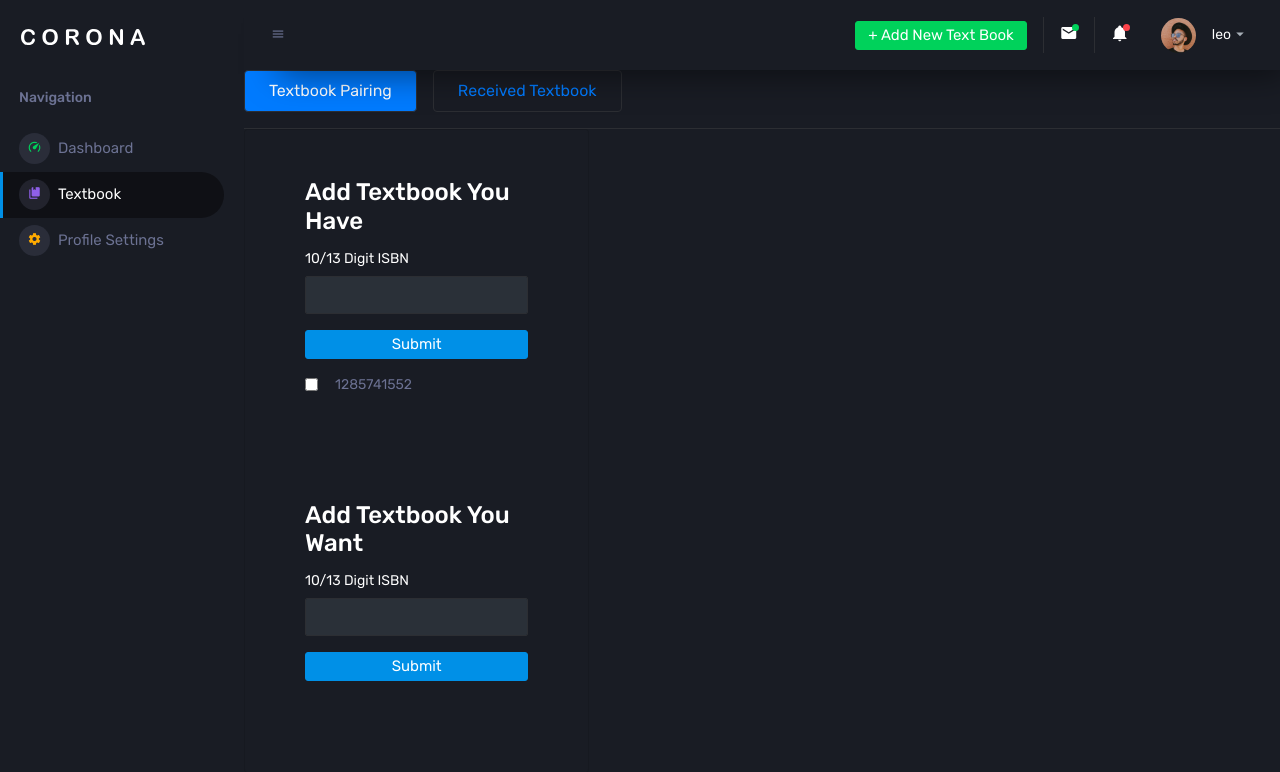
After one commit to leoqian2019/JanPlan-2023-Flask-Website, a Flask app: page /textbook/ in a window 1280 px wide. The commit adds this page. Shown: the top 772 px of the page. Run offline with Flask 3, Linux system fonts and the light colour scheme; a user stored in the database is signed in; some libraries are stand-ins or nearby versions.

Commit message:
add textbook pairing page

```diff
--- a/website/__init__.py
+++ b/website/__init__.py
@@ -16,7 +16,7 @@ def create_app():
     app.config['SQLALCHEMY_DATABASE_URI'] = "sqlite:///database.db"
     db.init_app(app)
 
-    from .models import Note, User
+    from .models import Book, User
     create_database(app)
 
     from .views import views
--- a/website/auth.py
+++ b/website/auth.py
@@ -1,6 +1,6 @@
 from flask import Blueprint, render_template, request, redirect, url_for, flash
 from . import db
-from .models import Note, User
+from .models import Book, User
 from flask_login import login_required, current_user, login_user, logout_user
 import re
 
@@ -14,12 +14,12 @@ def login():
     elif request.method == 'POST':
         email = request.form.get('email')
         password = request.form.get('password')
-        rememberMe = request.form.get("rememberMe") == 'on'
+        remember_me = request.form.get("rememberMe") == 'on'
 
         user = User.query.filter_by(email=email).first()
         if user:
             if password == user.password:
-                login_user(user, remember=rememberMe)
+                login_user(user, remember=remember_me)
                 return redirect(url_for('views.dashboard'))
             else:
                 return "password is incorrect"
--- a/website/templates/base.html
+++ b/website/templates/base.html
@@ -53,7 +53,7 @@
             {% else %}
             <li class="nav-item menu-items">
             {% endif %}
-                <a class="nav-link" href="#textbook">
+                <a class="nav-link" href="{{ url_for('views.textbook') }}">
               <span class="menu-icon">
                 <i class="mdi mdi-book-multiple"></i>
               </span>
@@ -89,7 +89,7 @@
                 <ul class="navbar-nav navbar-nav-right">
                     <li class="nav-item dropdown d-none d-lg-block">
                         <a class="nav-link btn btn-success create-new-button" id="addNewTextBook" aria-expanded="false"
-                           href="#textbook">+ Add New Text Book</a>
+                           href="{{ url_for('views.textbook') }}">+ Add New Text Book</a>
                     </li>
                     <li class="nav-item dropdown border-left">
                         <a class="nav-link count-indicator dropdown-toggle" id="messageDropdown" href="#"
--- /dev/null
+++ b/website/templates/textbook.html
@@ -0,0 +1,75 @@
+{% extends "base.html" %}
+
+{% block content %}
+    <ul class="nav nav-pills">
+        <li class="nav-item">
+            {% if textbook_page == "pair" %}
+                <a class="nav-link active" aria-current="page" href="{{ url_for('views.textbook') }}">Textbook
+                    Pairing</a>
+            {% else %}
+                <a class="nav-link" aria-current="page" href="{{ url_for('views.textbook') }}">Textbook Pairing</a>
+            {% endif %}
+        </li>
+        <li class="nav-item">
+            {% if textbook_page == "received" %}
+                <a class="nav-link active" href="{{ url_for('views.textbook_received') }}">Received Textbook</a>
+            {% else %}
+                <a class="nav-link" href="{{ url_for('views.textbook_received') }}">Received Textbook</a>
+            {% endif %}
+        </li>
+    </ul>
+
+    <div class="card col-lg-4 mx-right">
+        {% if textbook_page == "pair" %}
+        <div class="card-body px-5 py-5">
+            <h3 class="card-title text-left mb-3">Add textbook you have</h3>
+            <form method="post">
+                <div class="form-group">
+                    <label>10/13 Digit ISBN</label>
+                    <input type="text" class="form-control p_input" pattern="^[0-9]{10,13}$"
+                           title="Please enter a 10/13 digit isbn number" name="isbn">
+                </div>
+                <div class="text-center">
+                    <button type="submit" class="btn btn-primary btn-block enter-btn" name="textbook-user-has">Submit</button>
+                </div>
+            </form>
+            <div class="form-check">
+                {% for book in user.books %}
+                    {% if book.owning_status == 1 and book.receiving_status == 0 %}
+                        <input class="form-check-input" type="checkbox" value="{{ book.id }}" id="flexCheckDefault">
+                        <label class="form-check-label" for="flexCheckDefault">
+                            {{ book.isbn }}
+                        </label>
+                    {% endif %}
+                {% endfor %}
+            </div>
+        </div>
+
+        <div class="card-body px-5 py-5">
+            <h3 class="card-title text-left mb-3">Add textbook you want</h3>
+            <form method="post">
+                <div class="form-group">
+                    <label>10/13 Digit ISBN</label>
+                    <input type="text" class="form-control p_input" pattern="^[0-9]{10,13}$"
+                           title="Please enter a 10/13 digit isbn number" name="isbn">
+                </div>
+                <div class="text-center">
+                    <button type="submit" class="btn btn-primary btn-block enter-btn" name="textbook_user_want">Submit</button>
+                </div>
+            </form>
+            <div class="form-check">
+                {% for book in user.books %}
+                    {% if book.owning_status == 0 and book.receiving_status == 0 %}
+                        <input class="form-check-input" type="checkbox" value="{{ book.id }}" id="flexCheckDefault">
+                        <label class="form-check-label" for="flexCheckDefault">
+                            {{ book.isbn }}
+                        </label>
+                    {% endif %}
+                {% endfor %}
+            </div>
+        </div>
+        {% else %}
+
+        {% endif %}
+    </div>
+{% endblock %}
--- a/website/views.py
+++ b/website/views.py
@@ -1,6 +1,6 @@
 from flask import Blueprint, render_template, request, redirect, url_for, flash
 from . import db
-from .models import Note
+from .models import Book
 from flask_login import login_required, current_user
 
 views = Blueprint('views', __name__)
@@ -8,12 +8,6 @@ views = Blueprint('views', __name__)
 
 @views.route('/', methods=['GET', 'POST'])
 def home():
-    if request.method == "POST":
-        note = request.form.get('item')
-        new_note = Note(data=note, user_id=current_user.id)
-
-        db.session.add(new_note)
-        db.session.commit()
     return render_template("homepage.html", user=current_user, active_page='home')
 
 
@@ -27,3 +21,46 @@ def dashboard():
 @login_required
 def setting():
     return render_template("setting.html", user=current_user, active_page="setting")
+
+
+@views.route('/textbook/', methods=['GET', 'POST'])
+@login_required
+def textbook():
+    if request.method == 'POST':
+        # add new textbook the user has
+        if "textbook-user-has" in request.form:
+            isbn = request.form.get('isbn')
+            book = Book.query.filter_by(isbn=isbn, user_id=current_user.id).first()
+            if not book:
+                new_isbn = Book(isbn=isbn, user_id=current_user.id, owning_status=1, receiving_status=0)
+
+                db.session.add(new_isbn)
+            # if the book already exist, change it to pending pairing state
+            else:
+                book.owning_status = 1
+                book.receiving_status = 0
+            db.session.commit()
+        # add new textbook the user want
+        else:
+            isbn = request.form.get('isbn')
+            book = Book.query.filter_by(isbn=isbn, user_id=current_user.id).first()
+            if not book:
+                new_isbn = Book(isbn=isbn, user_id=current_user.id, owning_status=0, receiving_status=0)
+
+                db.session.add(new_isbn)
+            # if the book already exist, change it to pending pairing state
+            else:
+                book.owning_status = 0
+                book.receiving_status = 0
+            db.session.commit()
+    return render_template("textbook.html", user=current_user, active_page="textbook", textbook_page="pair")
+
+
+def check_if_isbn_is_in_database(isbn):
+    pass
+
+
+@views.route('/textbook_received/', methods=['GET', 'POST'])
+@login_required
+def textbook_received():
+    return render_template("textbook.html", user=current_user, active_page="textbook", textbook_page="received")
```
Also changed, not shown: website/models.py (+7 -3 lines), instance/database.db.
